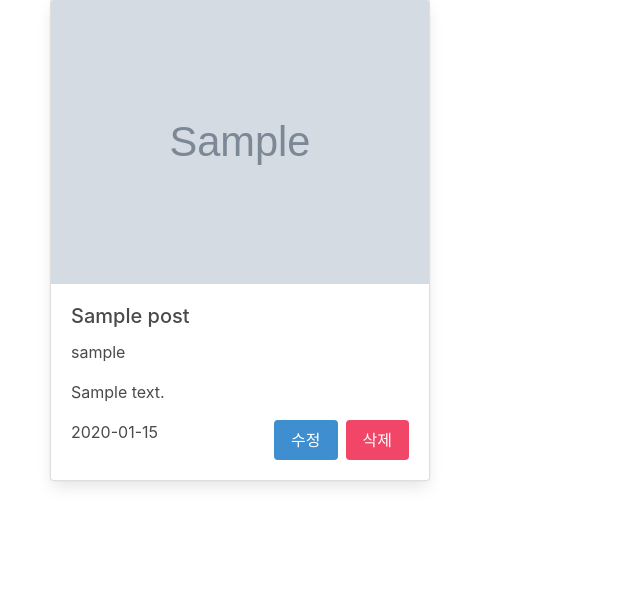
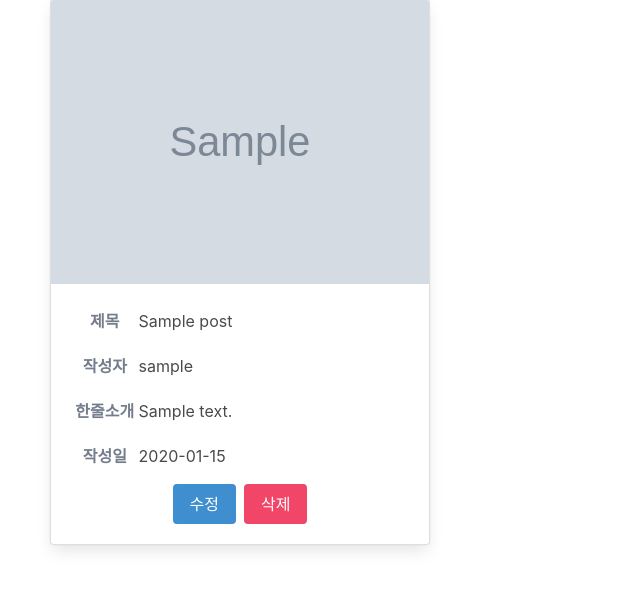
Before and after one commit to joonior99/trippers, a Flask app: template templates/mainpage.html in a window 1280 px wide. Shown: the part 161-751 px from the top of the page, without its empty margins (0-640 px from the left). Run offline with Flask 2, Linux system fonts and the light colour scheme; the template is opened without the code that fills it: most values are stand-ins (such as "Sample title", 1, 10 or a date in 2020); grey boxes marked "Sample" are stand-in pictures; grey boxes labelled with a size stand in for pictures from a placeholder-image service; some libraries are stand-ins or nearby versions.

Commit message:
메인페이지 입력값 공간 수정

```diff
--- a/static/css/mainpage.css
+++ b/static/css/mainpage.css
@@ -22,3 +22,32 @@
     display: flex;
     justify-content: space-between;
 }
+
+.card-body__content-box {
+    display: flex;
+    margin-top: 5px;
+}
+
+.card-body__content-box p:first-child {
+    width: 20%;
+    text-align: center;
+    font-weight: 900;
+    color: #747d8c;
+}
+
+.card-body__content-box p:last-child {
+    width: 80%;
+}
+
+.card-bottom > div {
+    display: flex;
+}
+
+.card-bottom > div > p {
+    font-weight: 900;
+}
+
+.buttons {
+    display: flex;
+    justify-content: center;
+}
--- a/templates/mainpage.html
+++ b/templates/mainpage.html
@@ -140,15 +140,25 @@
         <div class="card">
             <img class="card-img-top" src="{{ url_for('static', filename='img/' + img_file) }}" alt="Card image cap">
             <div class="card-body">
-                <h5 class="card-title">{{ title }}</h5>
-                <p class="card-text">{{ username }}</p>
-                <p class="card-text">{{ comment }}</p>
-                <div class="card-bottom">
+                <div class="card-body__content-box">
+                    <p>제목</p>
+                    <p class="card-title">{{ title }}</p>
+                </div>
+                <div class="card-body__content-box">
+                    <p>작성자</p>
+                    <p class="card-text">{{ username }}</p>
+                </div>
+                <div class="card-body__content-box">
+                    <p>한줄소개</p>
+                    <p class="card-text">{{ comment }}</p>
+                </div>
+                <div class="card-body__content-box">
+                    <p>작성일</p>
                     <p class="card-text">{{ date }}</p>
-                    <div class="buttons">
-                        <button class="button is-info" onclick="update('{{ post_id }}')">수정</button>
-                        <button class="button is-danger" onclick="deleteCard('{{ post_id }}')">삭제</button>
-                    </div>
+                </div>
+                <div class="buttons">
+                    <button class="button is-info" onclick="update('{{ post_id }}')">수정</button>
+                    <button class="button is-danger" onclick="deleteCard('{{ post_id }}')">삭제</button>
                 </div>
             </div>
         </div>
```
